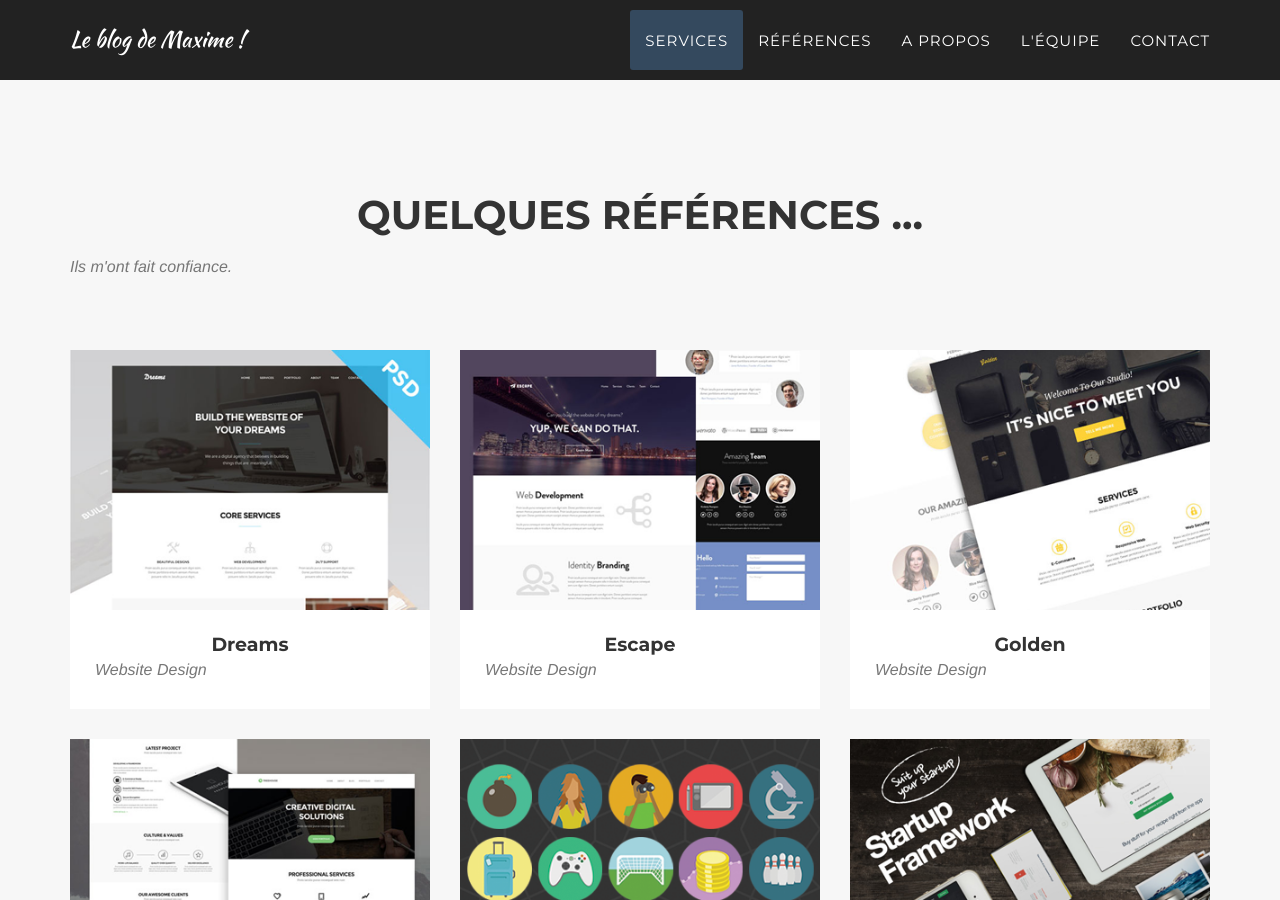
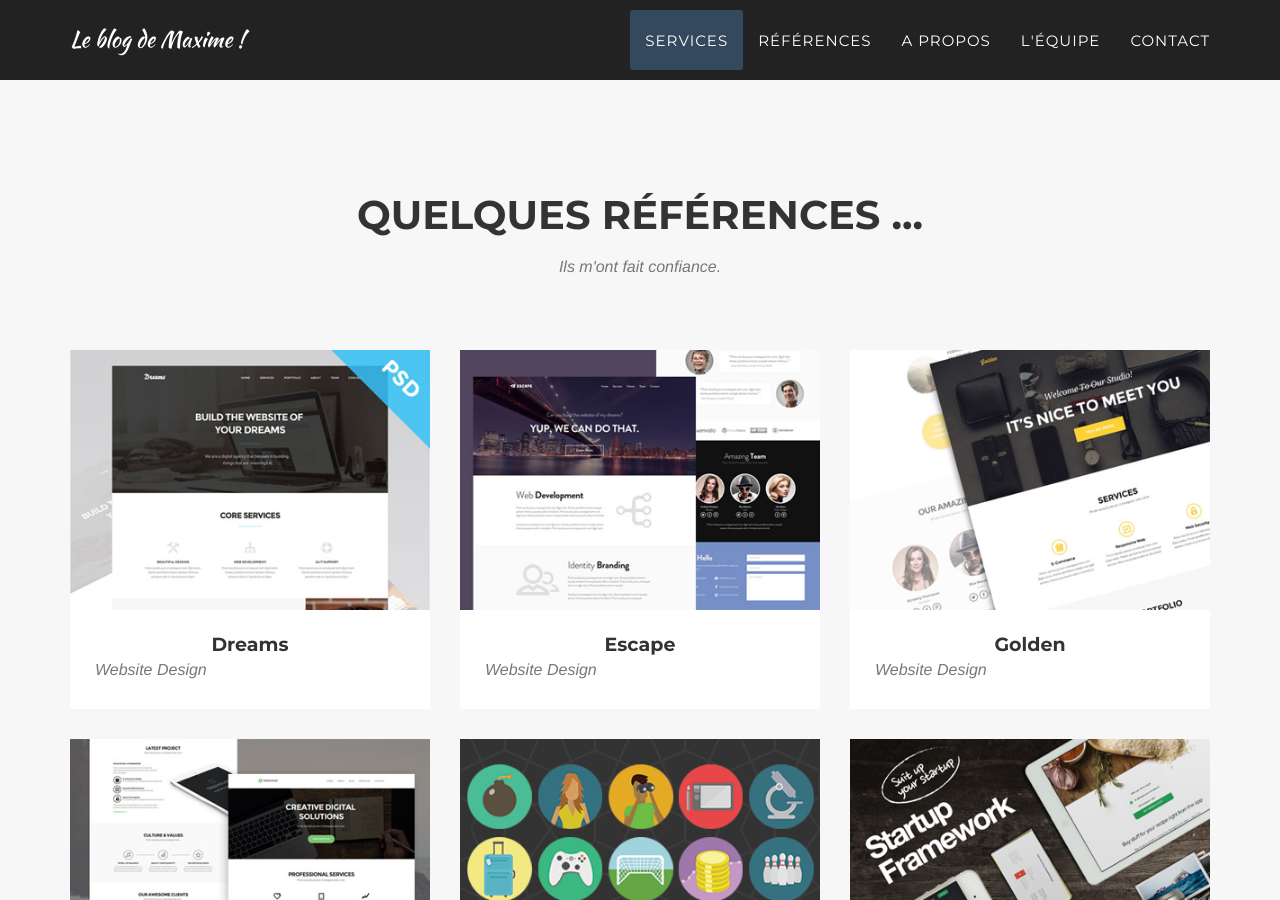
Before and after one commit to Bailed/bailed.github.io, a Jekyll site: the page built from index.html, in a window 1280 px wide and 900 px high, scrolled down 1674 px. Built offline with Jekyll 4.4.1, drawn with Linux system fonts in a browser that asks for light colours; some web fonts are replaced.

Commit message:
Centrage des sous-titres

```diff
--- a/_includes/about.html
+++ b/_includes/about.html
@@ -4,7 +4,7 @@
             <div class="row">
                 <div class="col-lg-12 text-center">
                     <h2 class="section-heading">A propos</h2>
-                    <h3 class="section-subheading text-muted">Un petit historique...</h3>
+                    <h3 class="section-subheading text-muted2">Un petit historique...</h3>
                 </div>
             </div>
             <div class="row">
--- a/_includes/portfolio_grid.html
+++ b/_includes/portfolio_grid.html
@@ -4,7 +4,7 @@
             <div class="row">
                 <div class="col-lg-12 text-center">
                     <h2 class="section-heading">Quelques références ...</h2>
-                    <h3 class="section-subheading text-muted">Ils m'ont fait confiance.</h3>
+                    <h3 class="section-subheading text-muted2">Ils m'ont fait confiance.</h3>
                 </div>
             </div>
             <div class="row">
```
Also changed, not shown: 7 other files.
